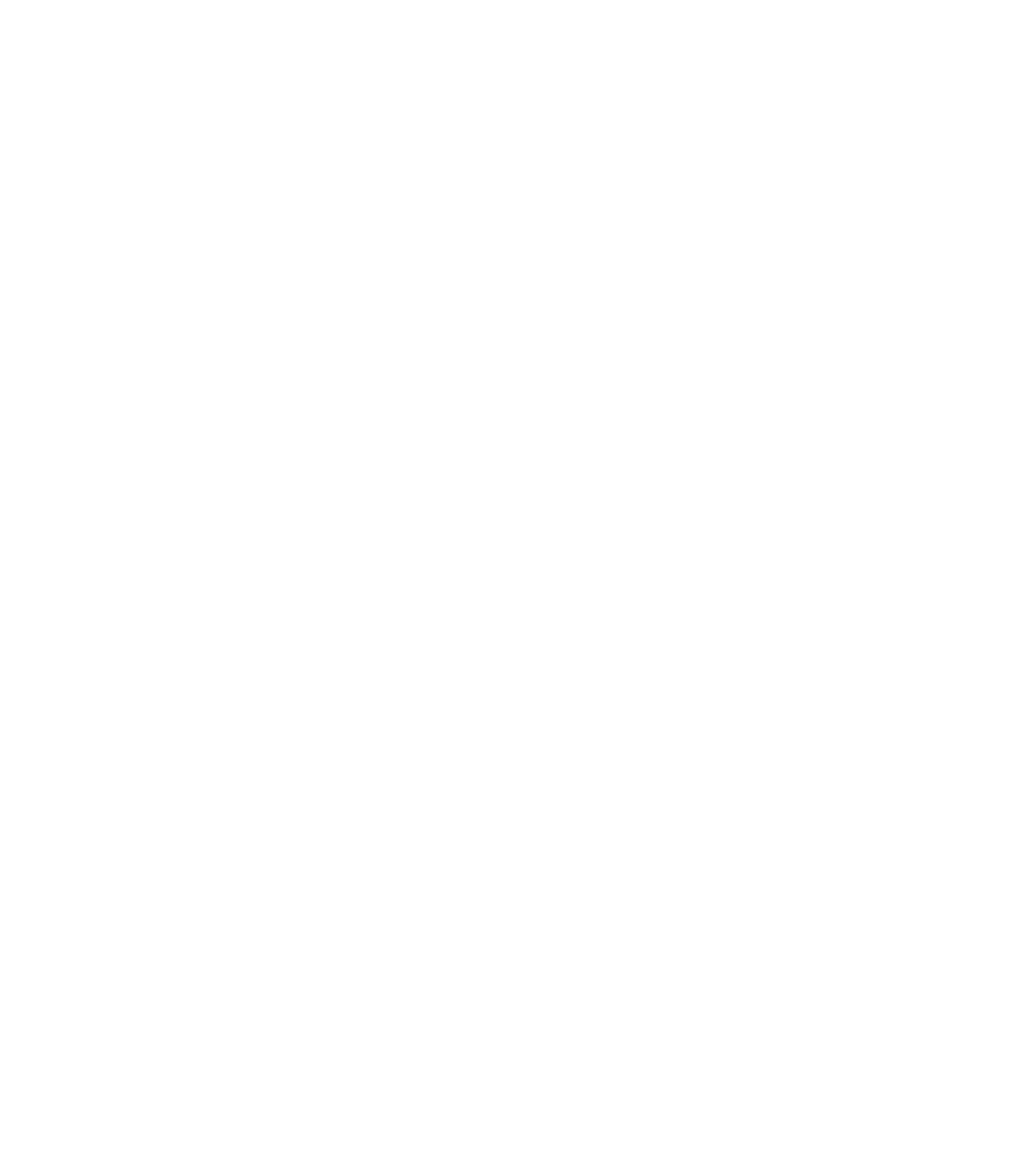
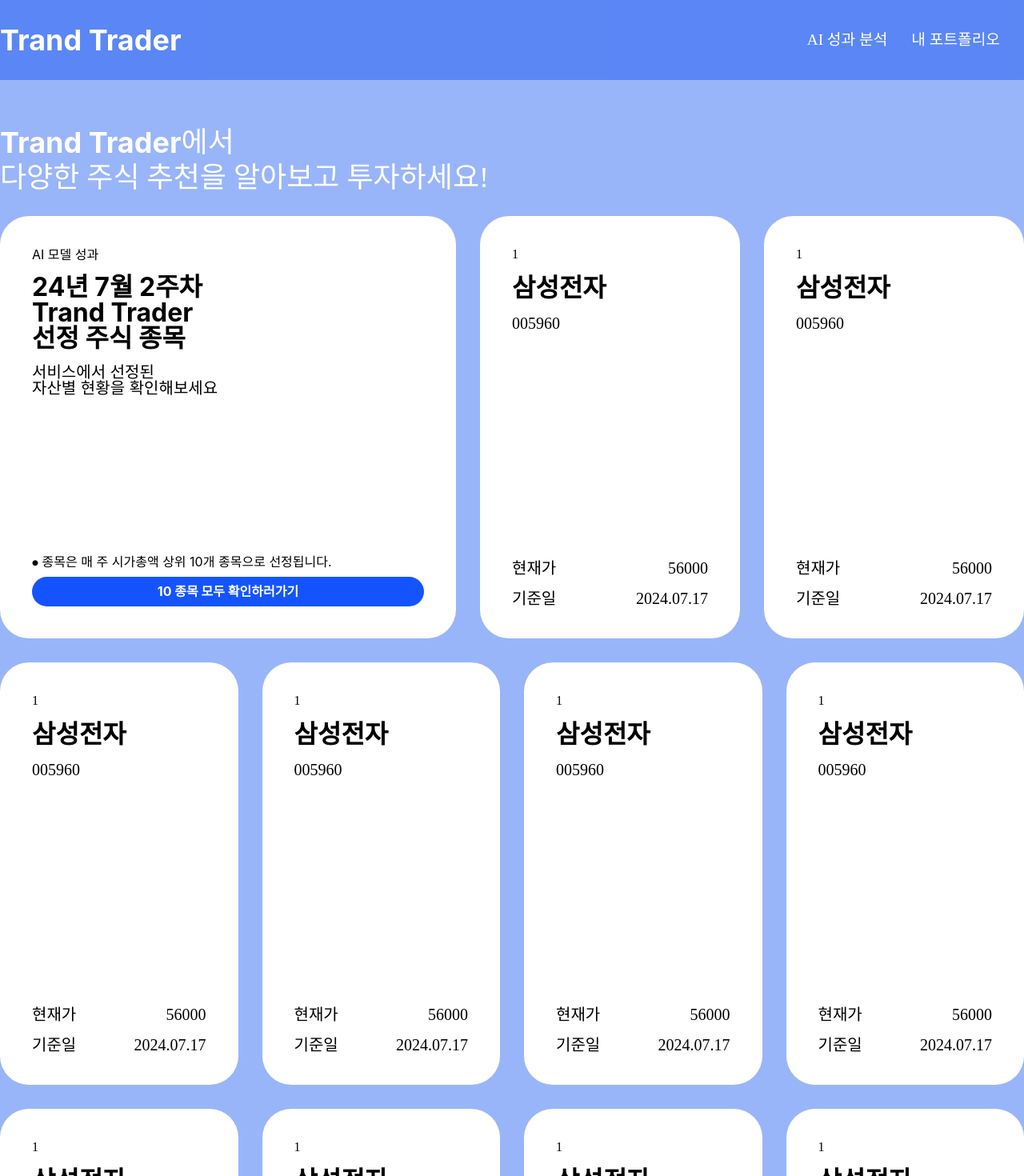
Before and after one commit to YunJae00/school_final_project, a React (Create React App) app in the folder project_react/: page /stock-detail in a window 1280 px wide. Before the commit this address had no page. Shown: the top 1470 px of the page at 80% size. Before the commit the page ends 800 px from the top, so only its background shows below. Built offline with nearby package versions, Linux system fonts and the light colour scheme; a web font is replaced by a local one.

Commit message:
[react pc] 리액트 화면 refactoring 중IndexSection 수정중

```diff
--- a/project_react/src/screen/pc/PcScreen.jsx
+++ b/project_react/src/screen/pc/PcScreen.jsx
@@ -1,12 +1,14 @@
 import React from "react";
 import {BrowserRouter, Route, Routes} from "react-router-dom";
 import MainPage from "./pages/main/MainPage";
+import StockDetailPage from "./pages/stockDetail/StockDetailPage";
 
 const PcScreen = () => {
     return(
         <BrowserRouter>
             <Routes>
                 <Route path='/' element={<MainPage/>}></Route>
+                <Route path='/stock-detail' element={<StockDetailPage/>}></Route>
             </Routes>
         </BrowserRouter>
     );
--- a/project_react/src/screen/pc/pages/components/IndexBox.jsx
+++ b/project_react/src/screen/pc/pages/components/IndexBox.jsx
@@ -2,27 +2,51 @@
 import styled from "styled-components";
 
 const IndexBoxWrapper = styled.div`
-
+    display: flex;
+    flex: 1;
+    flex-direction: column;
+    justify-content: space-between;
+    align-items: start;
+    border-radius: 2.25rem;
+    padding: 2.5rem;
+    background-color: white;
 `;
 
-const IndexTitle = styled.div`
-
+const IndexTitle = styled.p`
+    font-size: 2rem;
+    font-weight: bold;
+    font-family: pretendard;
 `;
 
-const IndexPrice = styled.div`'
-
+const IndexDetailBox = styled.div`
+    display: flex;
+    width: 100%;
+    justify-content: space-between;
+    align-items: center;
 `;
 
-const IndexDate = styled.div`'
+const IndexPrice = styled.p`
+    font-size: 1.25rem;
+    font-family: pretendard;
+`;
 
+const IndexDate = styled.p`
+    font-size: 1.25rem;
+    font-family: pretendard;
 `;
 
 const IndexBox = ({indexTitle, indexPrice, indexDate}) => {
     return(
         <IndexBoxWrapper>
-            <IndexTitle></IndexTitle>
-            <IndexPrice></IndexPrice>
-            <IndexDate></IndexDate>
+            <IndexTitle>{indexTitle}</IndexTitle>
+            <IndexDetailBox>
+                <IndexPrice>현재가</IndexPrice>
+                <IndexPrice>{indexPrice}</IndexPrice>
+            </IndexDetailBox>
+            <IndexDetailBox>
+                <IndexDate>기준일</IndexDate>
+                <IndexDate>{indexDate}</IndexDate>
+            </IndexDetailBox>
         </IndexBoxWrapper>
     );
 };
--- a/project_react/src/screen/pc/pages/components/IntroductionBox.jsx
+++ b/project_react/src/screen/pc/pages/components/IntroductionBox.jsx
@@ -17,11 +17,11 @@
 
 const IntroductionBoxWrapper = styled.div`
     display: flex;
-    flex: 1;
+    flex: ${props => (props.flex ? props.flex : 1)};
     flex-direction: column;
     justify-content: space-between;
     align-items: start;
-    height: 33.125rem;
+    height: 28rem;
     border-radius: 2.25rem;
     padding: 2.5rem;
     background-color: white;
@@ -85,9 +85,9 @@
     }
 `;
 
-const IntroductionBox = ({subTitle, title, content, detail, buttonText}) => {
+const IntroductionBox = ({flex, subTitle, title, content, detail, buttonText}) => {
     return(
-        <IntroductionBoxWrapper>
+        <IntroductionBoxWrapper flex={flex}>
             <IntroductionTitleContainer>
                 <IntroductionBoxSubTitle>{wrapTextWithLang(subTitle)}</IntroductionBoxSubTitle>
                 <IntroductionBoxTitle>{wrapTextWithLang(title)}</IntroductionBoxTitle>
--- a/project_react/src/screen/pc/pages/components/NavBox.jsx
+++ b/project_react/src/screen/pc/pages/components/NavBox.jsx
@@ -20,7 +20,7 @@
     flex: 1;
     flex: ${props => (props.flex ? props.flex : '1')};
     justify-content: space-between;
-    height: 21.875rem;
+    height: 20rem;
     align-items: start;
     border-radius: 2.25rem;
     background-color: ${props => (props.navBackgroundColor ? props.navBackgroundColor : "white")};
--- a/project_react/src/screen/pc/pages/components/StockBox.jsx
+++ b/project_react/src/screen/pc/pages/components/StockBox.jsx
@@ -7,7 +7,7 @@
     flex-direction: column;
     justify-content: space-between;
     align-items: start;
-    height: 33.125rem;
+    height: 28rem;
     border-radius: 2.25rem;
     padding: 2.5rem;
     background-color: white;
--- a/project_react/src/screen/pc/pages/main/section/IndexSection.jsx
+++ b/project_react/src/screen/pc/pages/main/section/IndexSection.jsx
@@ -2,7 +2,7 @@
 import ContainerTitle from "../../components/ContainerTitle";
 import styled from "styled-components";
 import IntroductionBox from "../../components/IntroductionBox";
-import StockBox from "../../components/StockBox";
+import IndexBox from "../../components/IndexBox";
 
 const IndexSectionWrapper = styled.div`
     display: flex;
@@ -28,6 +28,20 @@
     gap: 1.875rem;
 `;
 
+const IndexBoxList = styled.div`
+    display: flex;
+    flex: 4;
+    flex-direction: column;
+    justify-content: space-between;
+    gap: 1.875rem;
+`;
+
+const ListRow = styled.div`
+    flex: 1;
+    display: flex;
+    gap: 1.875rem;
+`;
+
 const IndexSection = () => {
     return(
         <IndexSectionWrapper>
@@ -38,24 +52,18 @@
                         subTitle={"지수 정보"}
                         title={"24년 7월 2주차\n지수정보 한눈에 보기"}
                         content={"지수정보를 확인해보세요"} />
-                    <StockBox
-                        stockNumber={"1"}
-                        stockTitle={"삼성전자"}
-                        stockCode={"005960"}
-                        stockPrice={"56000"}
-                        stockDate={"2024.07.17"}/>
-                    <StockBox
-                        stockNumber={"1"}
-                        stockTitle={"삼성전자"}
-                        stockCode={"005960"}
-                        stockPrice={"56000"}
-                        stockDate={"2024.07.17"}/>
-                    <StockBox
-                        stockNumber={"1"}
-                        stockTitle={"삼성전자"}
-                        stockCode={"005960"}
-                        stockPrice={"56000"}
-                        stockDate={"2024.07.17"}/>
+                    <IndexBoxList>
+                        <ListRow>
+                            <IndexBox indexTitle={"KOSPI"} indexPrice={"55000"} indexDate={"2024.07.17"}/>
+                            <IndexBox indexTitle={"KOSPI"} indexPrice={"55000"} indexDate={"2024.07.17"}/>
+                            <IndexBox indexTitle={"KOSPI"} indexPrice={"55000"} indexDate={"2024.07.17"}/>
+                        </ListRow>
+                        <ListRow>
+                            <IndexBox indexTitle={"KOSPI"} indexPrice={"55000"} indexDate={"2024.07.17"}/>
+                            <IndexBox indexTitle={"KOSPI"} indexPrice={"55000"} indexDate={"2024.07.17"}/>
+                            <IndexBox indexTitle={"KOSPI"} indexPrice={"55000"} indexDate={"2024.07.17"}/>
+                        </ListRow>
+                    </IndexBoxList>
                 </IndexBoxContainer>
             </IndexSectionContainer>
         </IndexSectionWrapper>
--- a/project_react/src/screen/pc/pages/stockDetail/StockDetailPage.jsx
+++ b/project_react/src/screen/pc/pages/stockDetail/StockDetailPage.jsx
@@ -0,0 +1,16 @@
+import React from "react";
+import Header from "../Header";
+import Footer from "../Footer";
+import StockDetailSection from "./section/StockDetailSection";
+
+const StockDetailPage = () => {
+    return(
+        <div>
+            <Header/>
+            <StockDetailSection/>
+            <Footer/>
+        </div>
+    );
+};
+
+export default StockDetailPage;
--- /dev/null
+++ b/project_react/src/screen/pc/pages/stockDetail/section/StockDetailSection.jsx
@@ -0,0 +1,123 @@
+import React from "react";
+import ContainerTitle from "../../components/ContainerTitle";
+import styled from "styled-components";
+import IntroductionBox from "../../components/IntroductionBox";
+import StockBox from "../../components/StockBox";
+
+const StockDetailSectionWrapper = styled.div`
+    display: flex;
+    justify-content: center;
+    align-items: center;
+    background-color: #99B5F9;
+`;
+
+const StockDetailSectionContainer = styled.div`
+    display: flex;
+    flex-direction: column;
+    justify-content: center;
+    align-items: start;
+    width: 100.125rem;
+    padding: 3.75rem 0;
+    gap: 1.875rem;
+`;
+
+const StockDetailBoxContainer = styled.div`
+    display: flex;
+    flex-direction: column;
+    width: 100%;
+    justify-content: center;
+    gap: 1.875rem;
+`;
+
+const StockDetailBoxRow = styled.div`
+    display: flex;
+    width: 100%;
+    gap: 1.875rem;
+`;
+
+const StockDetailSection = () => {
+    return(
+        <StockDetailSectionWrapper>
+            <StockDetailSectionContainer>
+                <ContainerTitle subTitle={"다양한 주식 추천을 알아보고 투자하세요!"}/>
+                <StockDetailBoxContainer>
+                    <StockDetailBoxRow>
+                        <IntroductionBox
+                            flex={2}
+                            subTitle={"AI 모델 성과"}
+                            title={"24년 7월 2주차\nTrand Trader\n선정 주식 종목"}
+                            content={"서비스에서 선정된\n자산별 현황을 확인해보세요"}
+                            detail={"⦁ 종목은 매 주 시가총액 상위 10개 종목으로 선정됩니다."}
+                            buttonText={"10 종목 모두 확인하러가기"}/>
+                        <StockBox
+                            stockNumber={"1"}
+                            stockTitle={"삼성전자"}
+                            stockCode={"005960"}
+                            stockPrice={"56000"}
+                            stockDate={"2024.07.17"}/>
+                        <StockBox
+                            stockNumber={"1"}
+                            stockTitle={"삼성전자"}
+                            stockCode={"005960"}
+                            stockPrice={"56000"}
+                            stockDate={"2024.07.17"}/>
+                    </StockDetailBoxRow>
+                    <StockDetailBoxRow>
+                        <StockBox
+                            stockNumber={"1"}
+                            stockTitle={"삼성전자"}
+                            stockCode={"005960"}
+                            stockPrice={"56000"}
+                            stockDate={"2024.07.17"}/>
+                        <StockBox
+                            stockNumber={"1"}
+                            stockTitle={"삼성전자"}
+                            stockCode={"005960"}
+                            stockPrice={"56000"}
+                            stockDate={"2024.07.17"}/>
+                        <StockBox
+                            stockNumber={"1"}
+                            stockTitle={"삼성전자"}
+                            stockCode={"005960"}
+                            stockPrice={"56000"}
+                            stockDate={"2024.07.17"}/>
+                        <StockBox
+                            stockNumber={"1"}
+                            stockTitle={"삼성전자"}
+                            stockCode={"005960"}
+                            stockPrice={"56000"}
+                            stockDate={"2024.07.17"}/>
+                    </StockDetailBoxRow>
+                    <StockDetailBoxRow>
+                        <StockBox
+                            stockNumber={"1"}
+                            stockTitle={"삼성전자"}
+                            stockCode={"005960"}
+                            stockPrice={"56000"}
+                            stockDate={"2024.07.17"}/>
+                        <StockBox
+                            stockNumber={"1"}
+                            stockTitle={"삼성전자"}
+                            stockCode={"005960"}
+                            stockPrice={"56000"}
+                            stockDate={"2024.07.17"}/>
+                        <StockBox
+                            stockNumber={"1"}
+                            stockTitle={"삼성전자"}
+                            stockCode={"005960"}
+                            stockPrice={"56000"}
+                            stockDate={"2024.07.17"}/>
+                        <StockBox
+                            stockNumber={"1"}
+                            stockTitle={"삼성전자"}
+                            stockCode={"005960"}
+                            stockPrice={"56000"}
+                            stockDate={"2024.07.17"}/>
+                    </StockDetailBoxRow>
+                </StockDetailBoxContainer>
+            </StockDetailSectionContainer>
+        </StockDetailSectionWrapper>
+    );
+};
+
+export default StockDetailSection;
```
